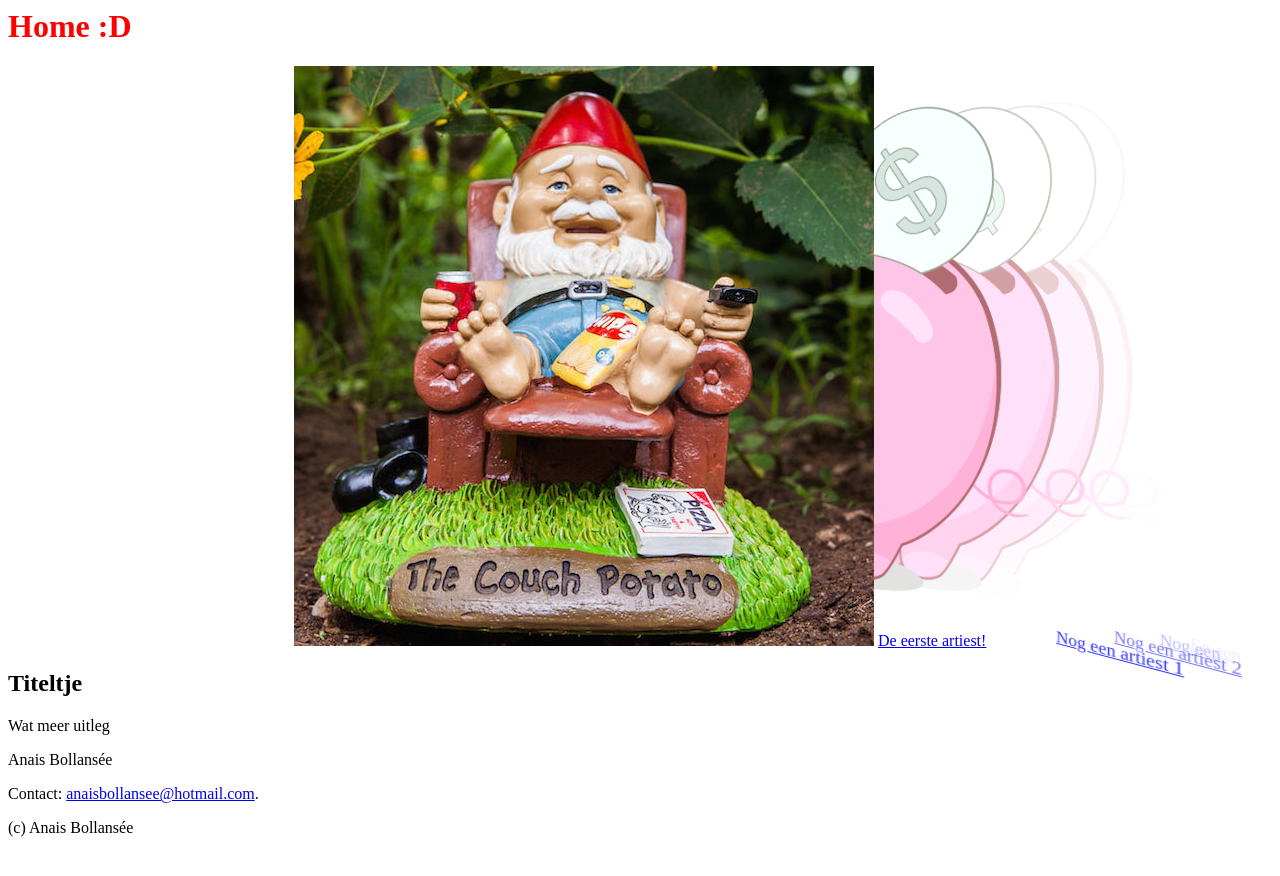
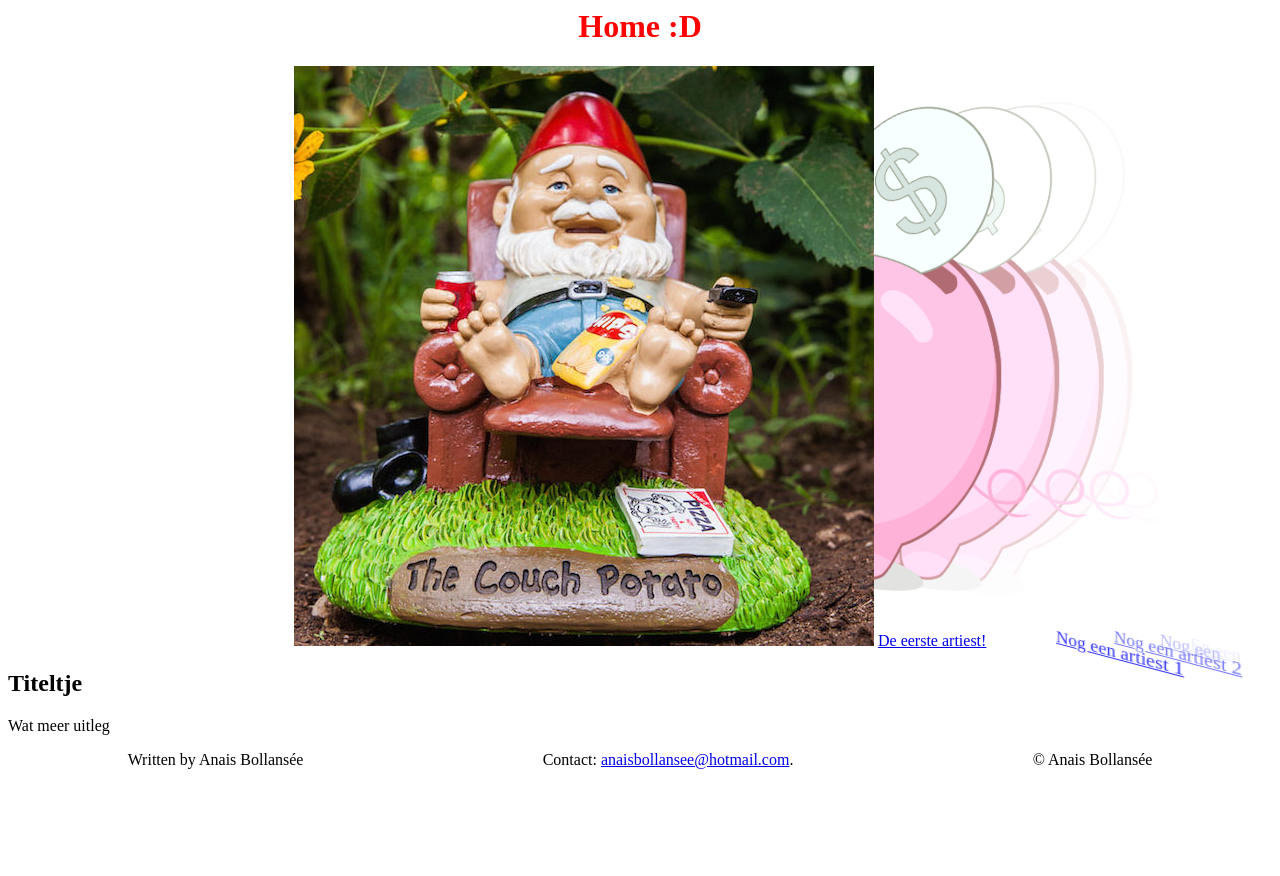
Before and after one commit to AnaisBollansee/thesis, a Jekyll site: the page built from index.md, in a window 1280 px wide. Shown: the top 876 px of the page. Built offline with Jekyll 4.4.1, drawn with Linux system fonts in a browser that asks for light colours; nearby versions of some CDN libraries.

Commit message:
Trying out styles Fixed refs in layouts. Footer.

```diff
--- a/_includes/footer.html
+++ b/_includes/footer.html
@@ -1,5 +1,7 @@
- <footer>
-  <p>Anais Bollansée</p>
-  <p>Contact: <a href="mailto:anaisbollansee@hotmail.com">anaisbollansee@hotmail.com</a>.</p>
-  <p>(c) Anais Bollansée</p>
+<footer>
+	<ul>
+		<li>Written by Anais Bollansée</li>
+		<li>Contact: <a href="mailto:anaisbollansee@hotmail.com">anaisbollansee@hotmail.com</a>.</li>
+		<li>© Anais Bollansée</li>
+	</ul>
 </footer>
--- a/_layouts/album.html
+++ b/_layouts/album.html
@@ -7,6 +7,9 @@
 		<title>{{ page.title }}</title>
 
 		<link rel="shortcut icon" type="image/png" href="{% include fix_url.html url='/images/icon.png' %}"/>
+
+		<link rel="stylesheet" type="text/css" href="{% include fix_url.html url='/css/styles.css' %}">
+
 		{% include live_js.html %}
 	</head>
 
--- a/_layouts/artist.html
+++ b/_layouts/artist.html
@@ -7,6 +7,9 @@
 		<title>{{ page.title }}</title>
 
 		<link rel="shortcut icon" type="image/png" href="{% include fix_url.html url='/images/icon.png' %}"/>
+
+		<link rel="stylesheet" type="text/css" href="{% include fix_url.html url='/css/styles.css' %}">
+
 		{% include live_js.html %}
 	</head>
 
--- a/_layouts/artist_info.html
+++ b/_layouts/artist_info.html
@@ -7,6 +7,9 @@
 		<title>{{ page.title }}</title>
 
 		<link rel="shortcut icon" type="image/png" href="{% include fix_url.html url='/images/icon.png' %}"/>
+
+		<link rel="stylesheet" type="text/css" href="{% include fix_url.html url='/css/styles.css' %}">
+
 		{% include live_js.html %}
 	</head>
 
--- a/_layouts/home.html
+++ b/_layouts/home.html
@@ -9,7 +9,7 @@ coverflow_index: 0
 
 		<link rel="shortcut icon" type="image/png" href="{% include fix_url.html url='/images/icon.png' %}"/>
 
-		<link rel="stylesheet" type="text/css" href="css/styles.css">
+		<link rel="stylesheet" type="text/css" href="{% include fix_url.html url='/css/styles.css' %}">
 
 		<script
 			src="https://code.jquery.com/jquery-3.2.1.min.js"
--- a/css/styles.css
+++ b/css/styles.css
@@ -1,3 +1,17 @@
 h1 {
+    text-align: center;
     color: red;
 }
+
+footer ul {
+    display: flex;
+    justify-content: space-around;
+    width: 100%;
+    margin: 0;
+    padding: 0;
+}
+
+footer li {
+    flex: 0 1 auto; /* Default */
+    list-style-type: none;
+}
```
